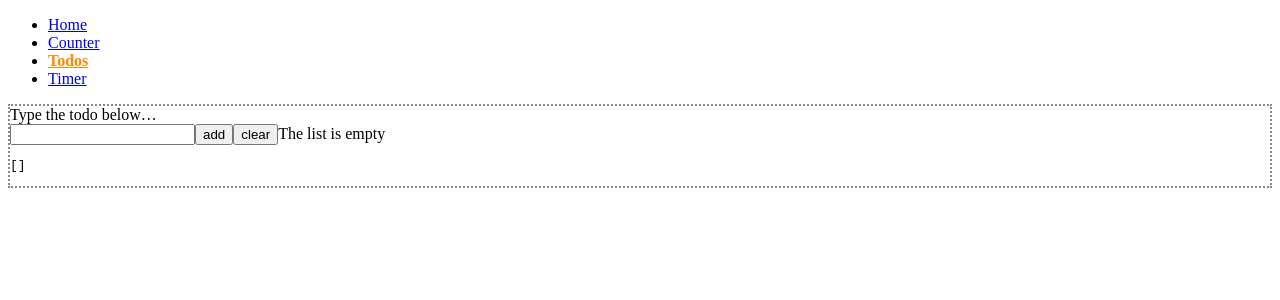
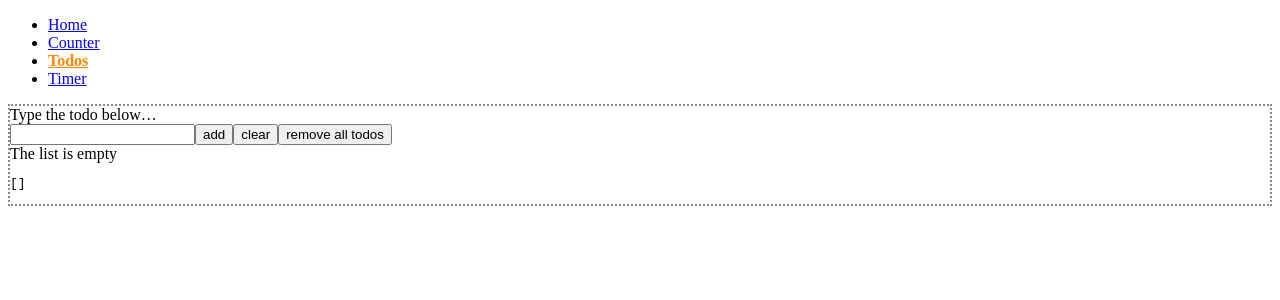
Before and after one commit to zwi3rzak/angular-intro-20220423, an Angular app: page /todos in a window 1280 px wide. Shown: the top 300 px of the page. Built offline with nearby package versions, Linux system fonts and the light colour scheme.

Commit message:
Remove all todos
Signed-off-by: Adrian Juszczak <adrian@juszczak.io>

```diff
--- a/src/app/todos/todos.component.html
+++ b/src/app/todos/todos.component.html
@@ -8,12 +8,15 @@
 <button (click)="addTodo()">add</button>
 <button (click)="clear()">clear</button>
 
-<ng-container *ngIf="todos.length === 0"
-  >The list is empty</ng-container
->
+<button (click)="removeAll()">
+  remove all todos
+</button>
+
+<div *ngIf="todos.length === 0">
+  The list is empty
+</div>
 
 <div *ngFor="let todoItem of todos | slice: 0:5">
-  <!--  -->
   <app-todo
     [todoInput]="todoItem"
     (delete)="deleteTodo($event)"
--- a/src/app/todos/todos.component.ts
+++ b/src/app/todos/todos.component.ts
@@ -40,6 +40,11 @@ export class TodosComponent implements OnInit {
     this.storageService.saveTodos(this.todos);
   }
 
+  public removeAll(): void {
+    this.todos = [];
+    this.storageService.saveTodos(this.todos);
+  }
+
   constructor(
     private storageService: StorageService,
   ) {}
```
